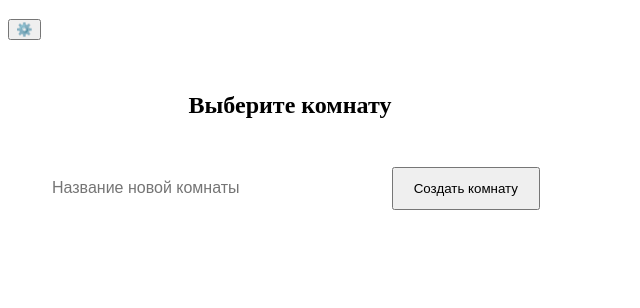
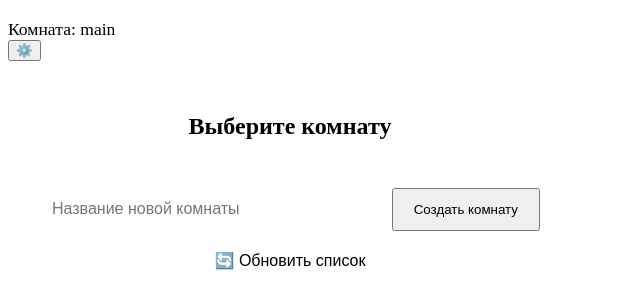
Before and after one commit to Rismotemch/voicechat, a plain HTML site: page web/index.html in a window 1280 px wide. Shown: the part 62-370 px from the top of the page, without its empty margins (0-640 px from the left). Drawn offline with Linux system fonts and the light colour scheme.

Commit message:
added: some ui features

```diff
--- a/web/index.html
+++ b/web/index.html
@@ -20,6 +20,7 @@
         <header class="header">
             <div class="header-left">
                 <h1 class="logo">🎙️ VoiceChat</h1>
+                <span id="currentRoomLabel" class="room-name">Комната: main</span>
             </div>
             <div class="header-right">
                 <button id="settingsBtn" class="icon-btn" title="Настройки">⚙️</button>
@@ -38,6 +39,7 @@
                     <input type="text" id="newRoomName" placeholder="Название новой комнаты" maxlength="30">
                     <button id="createRoomBtn" class="primary-btn">Создать комнату</button>
                 </div>
+                <button id="refreshRoomsBtn" class="secondary-btn">🔄 Обновить список</button>
             </div>
 
             <!-- Connection panel -->
```
